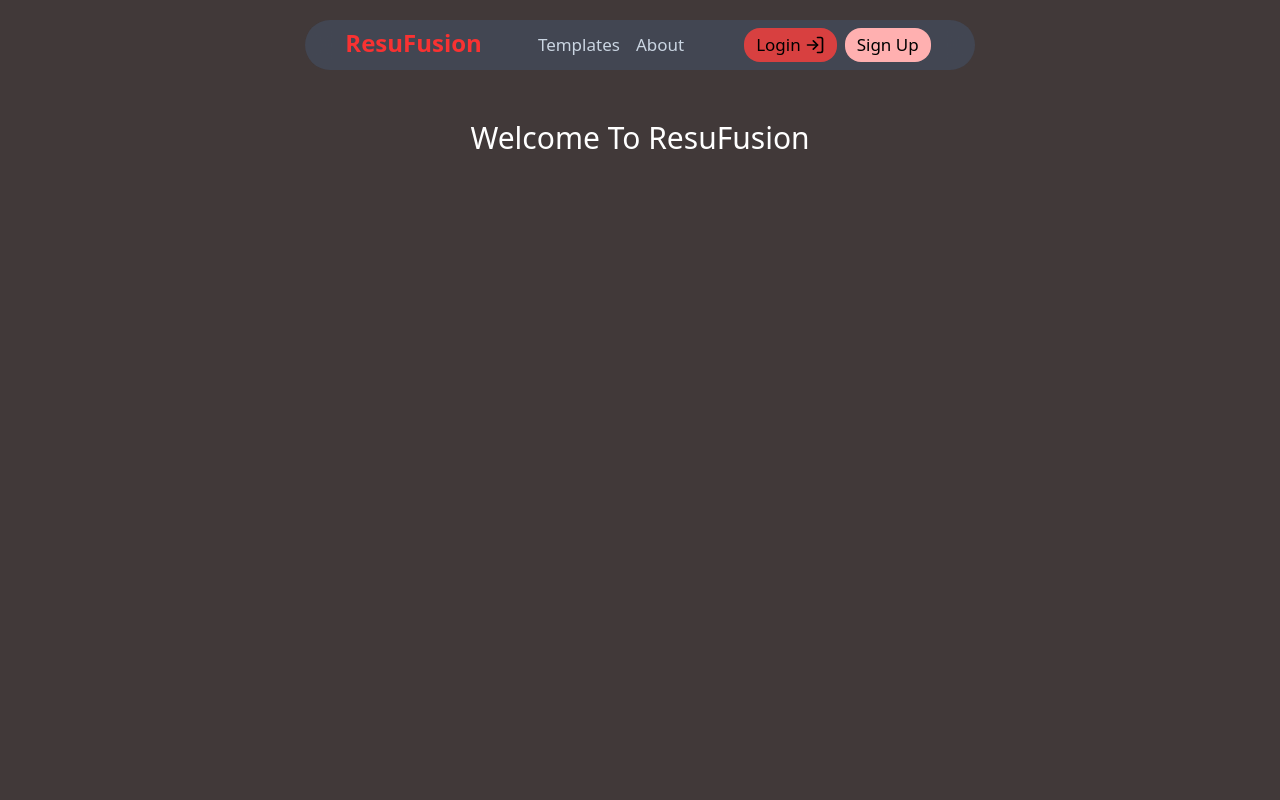
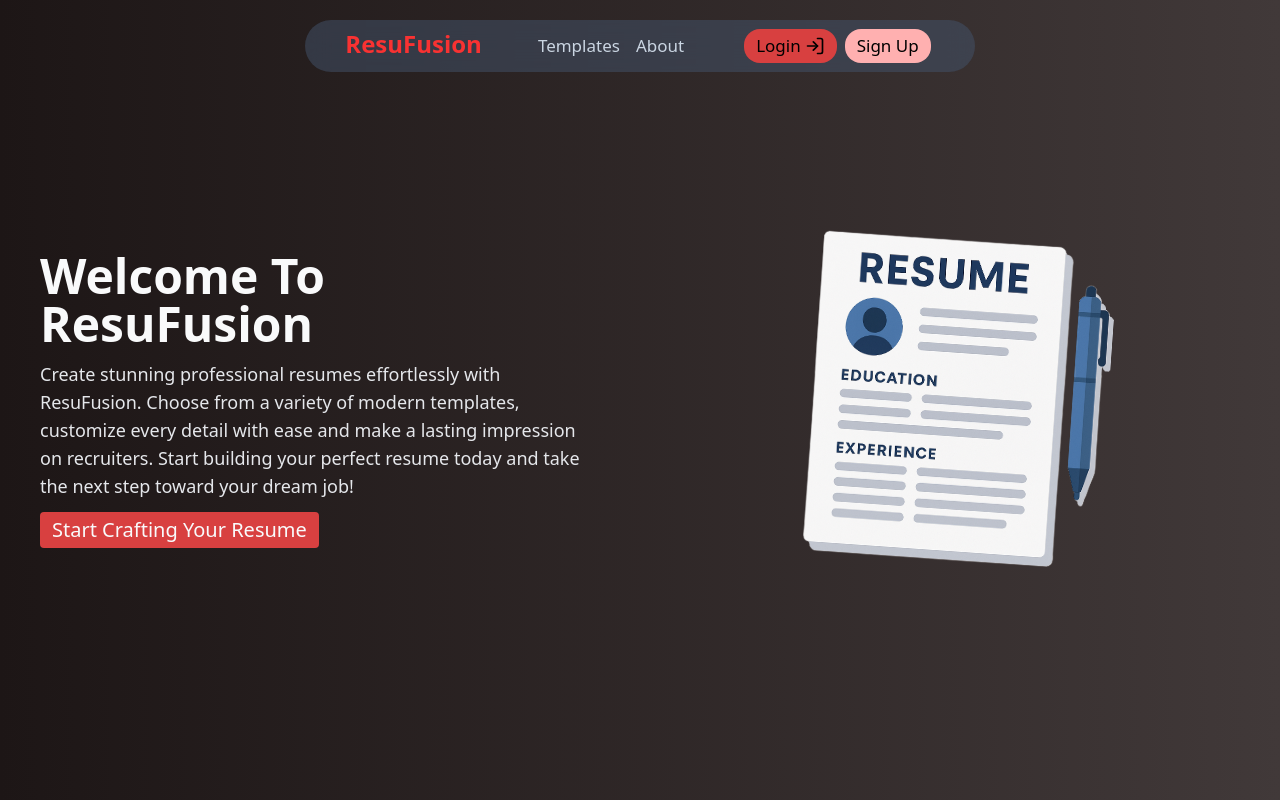
Before and after one commit to Divyansh-Jitpure/ResuFusion, a React (Vite) app in the folder frontend/: page / in a window 1280 px wide. Built offline with nearby package versions, Linux system fonts and the light colour scheme; no server answers.

Commit message:
Hero Section Done

```diff
--- a/frontend/src/Components/DashboardBtn.jsx
+++ b/frontend/src/Components/DashboardBtn.jsx
@@ -9,7 +9,7 @@ const DashboardBtn = () => {
       onClick={() => {
         navigate("/dashboard"); // Redirect to homepage
       }}
-      className="mx-1 rounded-2xl bg-[#ffb0b0] px-3 py-1 text-[17px] font-medium transition-all hover:cursor-pointer hover:bg-[#ff9090]"
+      className="mx-1 rounded-2xl bg-[#ffb0b0] px-3 py-1 text-[17px] font-medium transition-all hover:cursor-pointer hover:bg-[#ff9090] 2xl:text-xl"
     >
       Dashboard
     </button>
--- a/frontend/src/Components/Login/Login.jsx
+++ b/frontend/src/Components/Login/Login.jsx
@@ -45,7 +45,7 @@ const Login = () => {
       {/* Login Button */}
       <button
         onClick={() => setShowLoginModal(true)}
-        className="mx-1 flex items-center gap-1 rounded-2xl bg-[#D84040] px-3 py-1 text-[17px] font-medium transition-all hover:cursor-pointer hover:bg-[#ff2d2d]"
+        className="mx-1 flex items-center gap-1 rounded-2xl bg-[#D84040] px-3 py-1 text-[17px] font-medium transition-all hover:cursor-pointer hover:bg-[#ff2d2d] 2xl:text-xl"
       >
         Login <LuLogIn className="text-xl" />
       </button>
--- a/frontend/src/Components/Logout.jsx
+++ b/frontend/src/Components/Logout.jsx
@@ -13,7 +13,7 @@ const Logout = () => {
         logout(); // Call logout function
         navigate("/"); // Redirect to homepage
       }}
-      className="mx-1 flex items-center gap-1 rounded-2xl bg-[#D84040] px-3 py-1 text-[17px] font-medium transition-all hover:cursor-pointer hover:bg-[#ff2d2d]"
+      className="mx-1 flex items-center gap-1 rounded-2xl bg-[#D84040] px-3 py-1 text-[17px] font-medium transition-all hover:cursor-pointer hover:bg-[#ff2d2d] 2xl:text-xl"
     >
       Logout <LuLogOut />
     </button>
--- a/frontend/src/Components/Navbar/Navbar.jsx
+++ b/frontend/src/Components/Navbar/Navbar.jsx
@@ -23,14 +23,14 @@ const Navbar = () => {
 
   return (
     // Navbar wrapper (fixed at the top with a glass effect)
-    <main className="fixed inset-x-0 z-100 mx-auto mt-5 flex h-[50px] w-fit items-center justify-evenly rounded-full bg-slate-600/50 px-4 backdrop-blur-md *:mx-6">
+    <main className="fixed inset-x-0 z-100 mx-auto mt-5 flex w-fit items-center justify-evenly rounded-full bg-slate-600/50 px-4 py-2 backdrop-blur-md *:mx-6">
       {/* Brand Logo */}
-      <div className="pb-1 text-2xl font-bold text-[#f83232]">
+      <div className="pb-1 text-2xl font-bold text-[#f83232] 2xl:text-3xl">
         <Link to={"/"}>ResuFusion</Link>
       </div>
 
       {/* Nav Links */}
-      <div className="*:mx-2 *:text-[17px] *:font-medium *:text-slate-300 *:hover:underline">
+      <div className="*:mx-2 *:text-[17px] *:font-medium *:text-slate-300 *:hover:underline 2xl:*:text-xl">
         <Link to={"/templates"}>Templates</Link>
         <Link to={"/about"}>About</Link>
       </div>
--- a/frontend/src/Components/Register/Register.jsx
+++ b/frontend/src/Components/Register/Register.jsx
@@ -44,7 +44,7 @@ const Register = () => {
       {/* Sign Up Button */}
       <button
         onClick={() => setShowRegisterModal(true)}
-        className="mx-1 rounded-2xl bg-[#ffb0b0] px-3 py-1 text-[17px] font-medium transition-all hover:cursor-pointer hover:bg-[#ff9090]"
+        className="mx-1 rounded-2xl bg-[#ffb0b0] px-3 py-1 text-[17px] font-medium transition-all hover:cursor-pointer hover:bg-[#ff9090] 2xl:text-xl"
       >
         Sign Up
       </button>
--- a/frontend/src/Pages/Home/Hero.jsx
+++ b/frontend/src/Pages/Home/Hero.jsx
@@ -1,7 +1,48 @@
-import React from "react";
+import React, { useContext } from "react";
+import { AuthContext } from "../../context/AuthContext";
+import { useNavigate } from "react-router";
 
 const Hero = () => {
-  return <div className="text-3xl text-white">Welcome To ResuFusion</div>;
+  const { user } = useContext(AuthContext); // Accessing user data from AuthContext
+  const navigate = useNavigate();
+
+  return (
+    <div className="grid h-screen w-full cursor-default grid-cols-1 bg-linear-to-l from-[#413939] to-[#1D1616] text-gray-50 md:grid-cols-2 2xl:px-20">
+      <section className="flex flex-col justify-center gap-3 px-10 2xl:gap-6">
+        <h1 className="text-5xl font-semibold 2xl:text-7xl">
+          Welcome To ResuFusion
+        </h1>
+        <p className="text-lg text-gray-200 2xl:text-xl">
+          Create stunning professional resumes effortlessly with ResuFusion.
+          Choose from a variety of modern templates, customize every detail with
+          ease and make a lasting impression on recruiters. Start building your
+          perfect resume today and take the next step toward your dream job!
+        </p>
+
+        {user ? (
+          <button
+            onClick={() => navigate("/dashboard")}
+            className="w-max cursor-pointer rounded bg-[#D84040] px-3 py-1 text-xl hover:bg-[#d84040]/90 2xl:text-2xl"
+          >
+            Go to Dashboard
+          </button>
+        ) : (
+          <button
+            onClick={() => navigate("/templates")}
+            className="w-max cursor-pointer rounded bg-[#D84040] px-3 py-1 text-xl hover:bg-[#d84040]/90 2xl:text-2xl"
+          >
+            Start Crafting Your Resume
+          </button>
+        )}
+      </section>
+      <img
+        className="m-auto w-1/2 rotate-4 rounded-2xl transition-all duration-300 ease-in-out hover:scale-105 2xl:w-[60%]"
+        src="resumeGraphic.png"
+        alt="resume-graphic"
+      />
+      {/* {user && `UserName : ${user.username}`} */}
+    </div>
+  );
 };
 
 export default Hero;
--- a/frontend/src/Pages/Home/Home.jsx
+++ b/frontend/src/Pages/Home/Home.jsx
@@ -1,16 +1,13 @@
 import React, { useContext, useEffect } from "react";
 import { AuthContext } from "../../context/AuthContext";
 import Hero from "./Hero";
+import HowItWorks from "./HowItWorks";
 
 const Home = () => {
-  const { user } = useContext(AuthContext); // Accessing user data from AuthContext
-
   return (
-    <div className="flex justify-center">
-      <div className="my-30 text-4xl text-white">
-        {/* Temperrory Code!!! Display username if logged in, otherwise show Hero component for now*/}
-        {user ? `UserName : ${user.username}` : <Hero />}
-      </div>
+    <div className="flex flex-col items-center">
+      <Hero />
+      {/* <HowItWorks /> */}
     </div>
   );
 };
--- /dev/null
+++ b/frontend/src/Pages/Home/HowItWorks.jsx
@@ -0,0 +1,11 @@
+import React from "react";
+
+const HowItWorks = () => {
+  return (
+    <div className="h-screen w-full bg-linear-to-l from-amber-50 to-amber-500">
+      HowItWorks
+    </div>
+  );
+};
+
+export default HowItWorks;
--- a/frontend/src/Pages/Templates/TemplateBase.jsx
+++ /dev/null
@@ -1,9 +0,0 @@
-import React from 'react'
-
-const TemplateBase = () => {
-  return (
-    <div>TemplateBase</div>
-  )
-}
-
-export default TemplateBase
--- a/frontend/src/Pages/Templates/Templates.jsx
+++ b/frontend/src/Pages/Templates/Templates.jsx
@@ -9,7 +9,7 @@ const Templates = () => {
       <h1 className="mt-22 cursor-default text-4xl font-semibold text-gray-50">
         Resume Templates
       </h1>
-      <p className="mt-2 text-xl text-gray-300">
+      <p className="mt-2 cursor-default text-xl text-gray-300">
         Select Any Template Of Your Choice To Create An Amazing Resume
       </p>
 
```
Also changed, not shown: frontend/public/resumeGraphic.png (added), frontend/public/resumeGraphic2.png (added).
